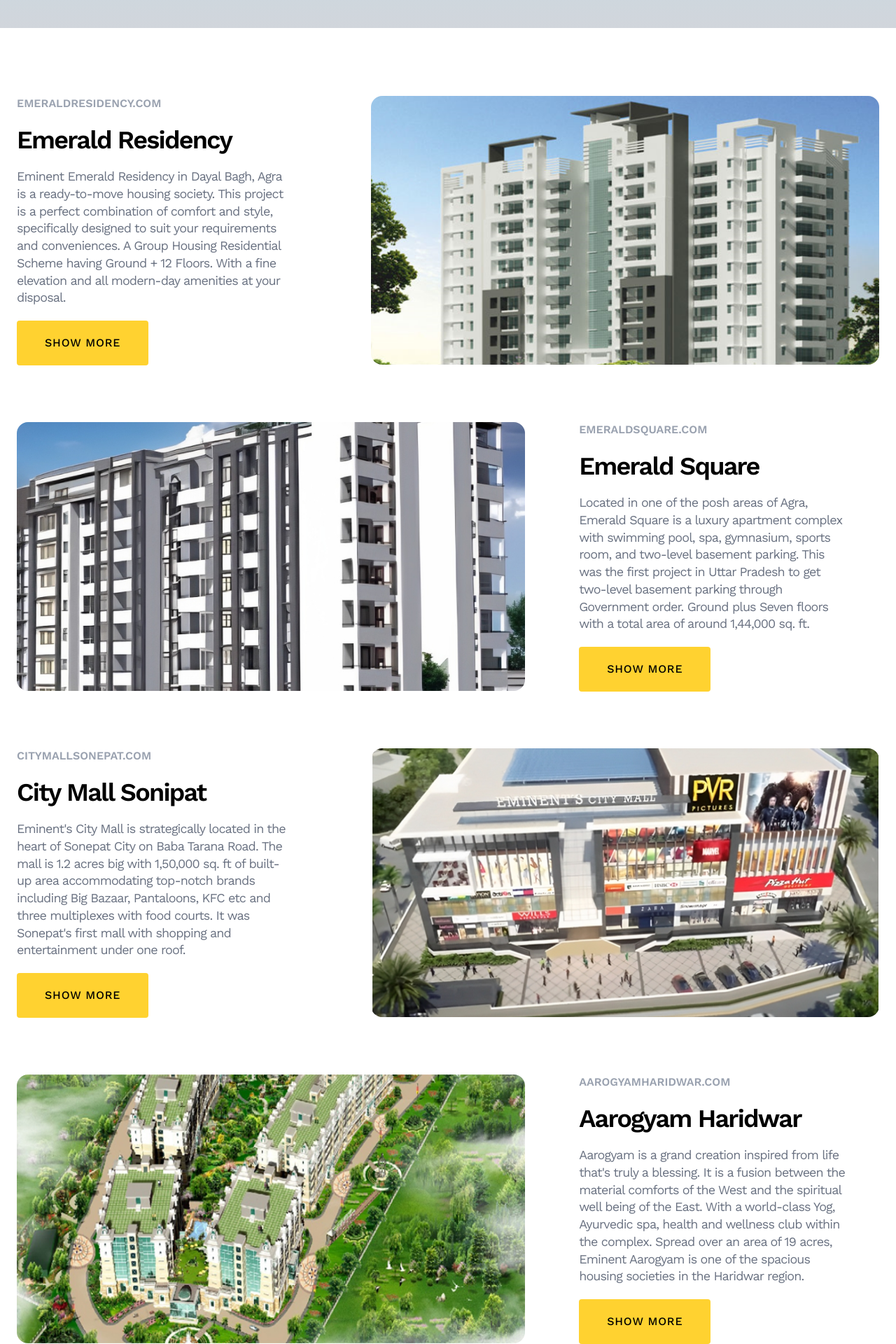
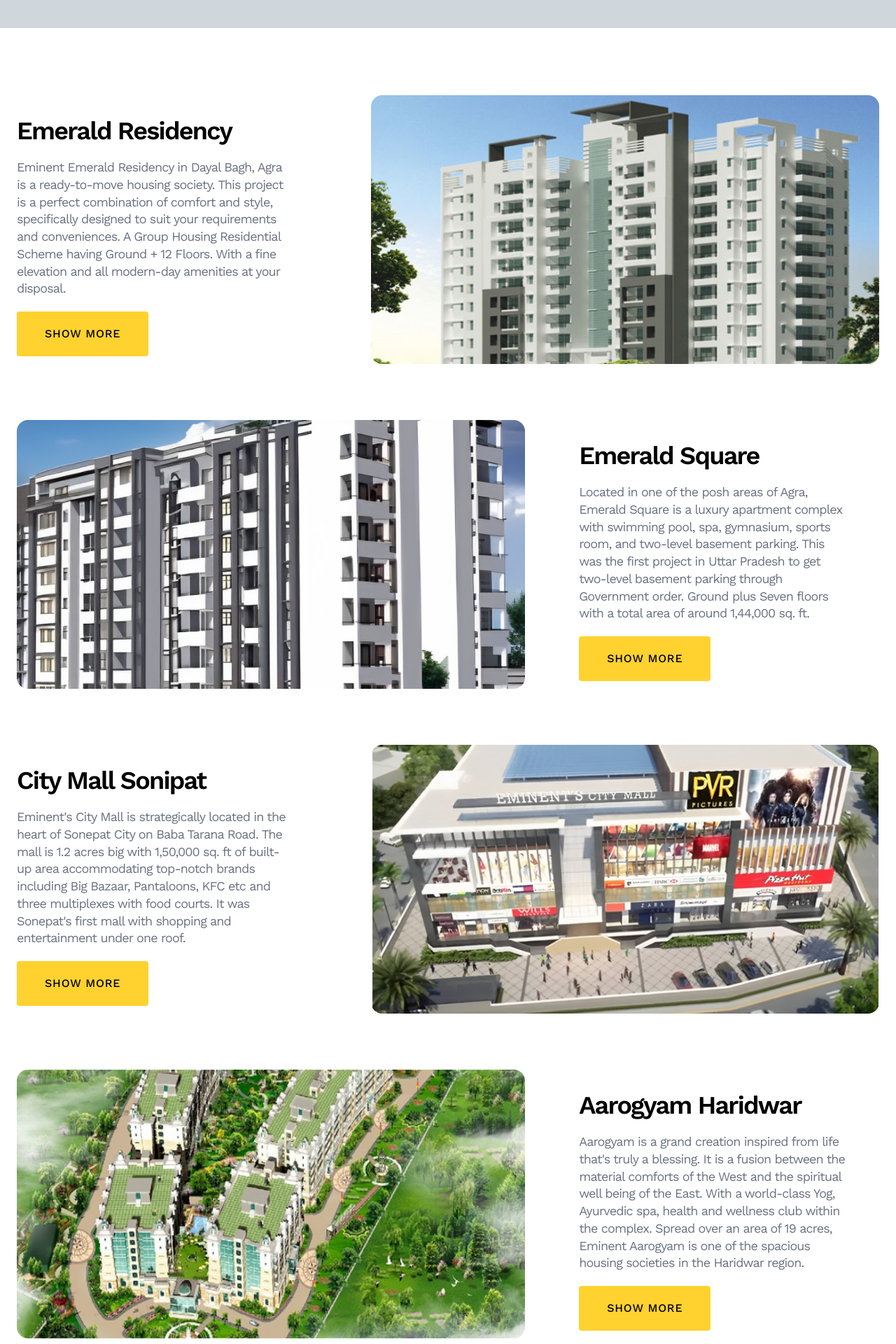
Before and after one commit to JatinBrandshow/echelonindia, a Next.js app: page /projects in a window 1280 px wide. Shown: the part 680-2600 px from the top of the page at 70% size. Built offline with nearby package versions, Linux system fonts and the light colour scheme.

Commit message:
new change

```diff
--- a/src/app/projects/page.js
+++ b/src/app/projects/page.js
@@ -3,7 +3,7 @@
 
 const projects = [
     {
-        site: "emeraldresidency.com",
+
         title: "Emerald Residency",
         description:
             "Eminent Emerald Residency in Dayal Bagh, Agra is a ready-to-move housing society. This project is a perfect combination of comfort and style, specifically designed to suit your requirements and conveniences. A Group Housing Residential Scheme having Ground + 12 Floors. With a fine elevation and all modern-day amenities at your disposal.",
@@ -12,7 +12,7 @@
         buttonText: "Show more",
     },
     {
-        site: "emeraldsquare.com",
+
         title: "Emerald Square",
         description:
             "Located in one of the posh areas of Agra, Emerald Square is a luxury apartment complex with swimming pool, spa, gymnasium, sports room, and two-level basement parking. This was the first project in Uttar Pradesh to get two-level basement parking through Government order. Ground plus Seven floors with a total area of around 1,44,000 sq. ft.",
@@ -21,7 +21,7 @@
         buttonText: "Show more",
     },
     {
-        site: "citymallsonepat.com",
+
         title: "City Mall Sonipat",
         description:
             "Eminent's City Mall is strategically located in the heart of Sonepat City on Baba Tarana Road. The mall is 1.2 acres big with 1,50,000 sq. ft of built-up area accommodating top-notch brands including Big Bazaar, Pantaloons, KFC etc and three multiplexes with food courts. It was Sonepat's first mall with shopping and entertainment under one roof.",
@@ -30,7 +30,7 @@
         buttonText: "Show more",
     },
     {
-        site: "aarogyamharidwar.com",
+
         title: "Aarogyam Haridwar",
         description:
             "Aarogyam is a grand creation inspired from life that's truly a blessing. It is a fusion between the material comforts of the West and the spiritual well being of the East. With a world-class Yog, Ayurvedic spa, health and wellness club within the complex. Spread over an area of 19 acres, Eminent Aarogyam is one of the spacious housing societies in the Haridwar region.",
@@ -39,14 +39,14 @@
         buttonText: "Show more",
     },
     {
-        site: "gulmoharagra.com",
+
         title: "Gulmohar",
         description: "Located in Phase 2 Taj Nagri, Agra, the Dynamic Gulmohar is a thoughtfully planned residential complex equipped with all amenities for a comfortable living. The Project is completed and delivered. A Group Housing Residential Scheme having Ground + 2 Floors.",
         image: "/images/building10.png",
         buttonText: "Show more",
     },
     {
-        site: "gardencityludhiana.com",
+
         title: "Garden City Ludhiana",
         description: "Garden City is one of the most premium Townships of Ludhiana. Comprising a total area of 50 acres, 31 acres is residential, 1.5 acres is commercial, 1.7 acres is park and recreational area, 0.60 acres is Institutional and remaining is roads and parking.",
         image:
@@ -54,7 +54,7 @@
         buttonText: "Show more",
     },
     {
-        site: "commercialnoida.com",
+
         title: "Commercial Building Noida",
         description: "Situated in the IT and Commercial hub of Noida, this building provides commercial office space. It has modern and elegant elevation with its architecture crafted by experienced firms. It has double height basement parking with 9 floors of elevation. It also comprises of service floor and refuge areas.",
         image:
@@ -62,7 +62,7 @@
         buttonText: "Show more",
     },
     {
-        site: "tulsiresidency.com",
+
         title: "Tulsi Residency",
         description: "Tulsi Residency is one of the most premium Townships of Govardhan, Mathura. It is spread over an area of 17 acres of which 10 acres is residential, 0.75 acres is commercial, 2.5 acres is park and recreational area and remaining is community area and roads.",
         image:
@@ -71,7 +71,7 @@
         buttonText: "Show more",
     },
     {
-        site: "mangalheights.com",
+
         title: "Mangal Heights",
         description: "A marvel rising bang in the heart of Raj Nagar Extension Ghaziabad. It consists of a 100 rooms luxurious Hotel, 20 Duplex Commercial Space, Banquet Halls and 50 fully furnished Service Apartments. It also comprises of triple floor Basement parking facility. Constructed with world class architectural design and superior technology.",
         image:
@@ -79,7 +79,7 @@
         buttonText: "Show more",
     },
     {
-        site: "gardencityrudrapur.com",
+
         title: "Garden City Rudrapur",
         description: "Situated on NH-74, Garden City is one of the most premium Townships of Rudrapur. Comprising of total area of 65 acres, 45 acres has been completed and delivered, which consists of 1.4 acres of commercial area, 1.2 acres of Institutional area and remaining is recreational areas, parks, roads and residential plots.",
         image:
@@ -120,9 +120,7 @@
                                 className={`col-span-5 md:col-span-2 md:max-w-sm flex flex-col justify-center items-start ${isEven ? "mx-auto" : "max-md:order-2"
                                     }`}
                             >
-                                <span className="max-lg:text-sm font-semibold text-gray-400 uppercase">
-                                    {project.site}
-                                </span>
+
                                 <h2 className="mt-5 text-3xl lg:text-4xl font-semibold tracking-tighter">
                                     {project.title}
                                 </h2>
```
